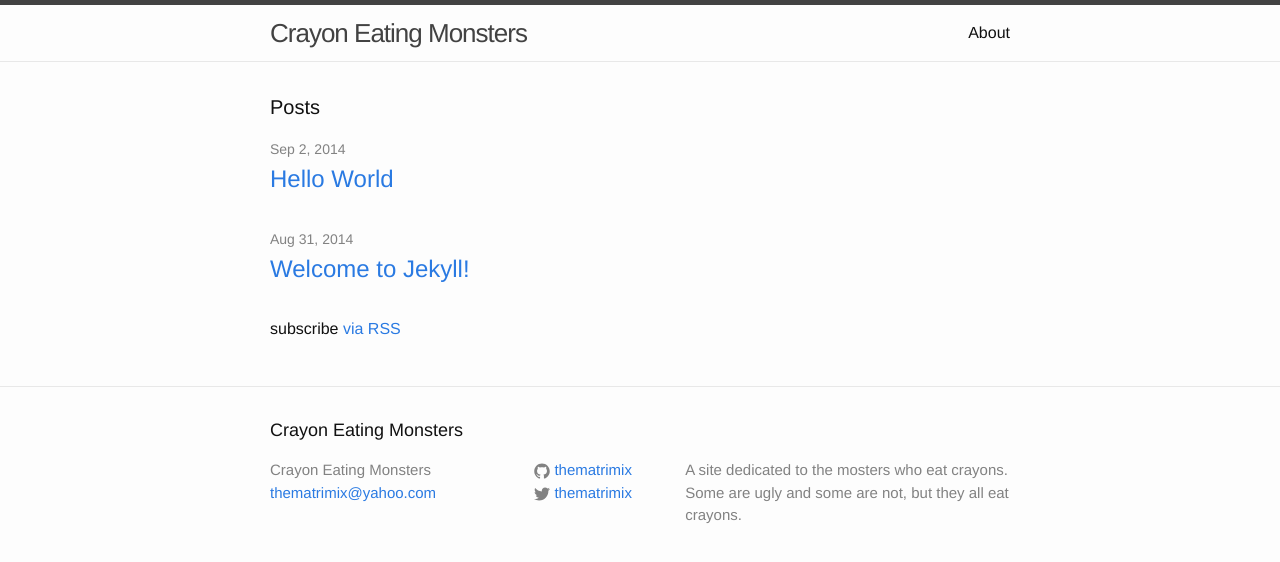
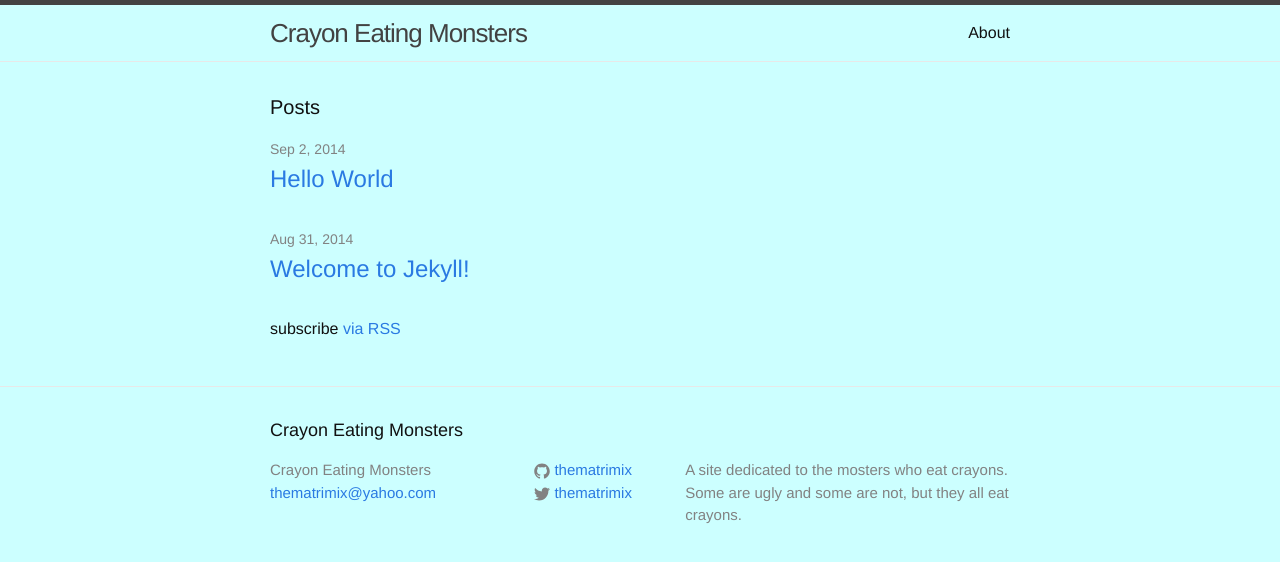
Before and after one commit to thematrimix/thematrimix.github.io, a Jekyll site: the page built from index.html, in a window 1280 px wide. Shown: the top 562 px of the page. Built offline with Jekyll 4.4.1, drawn with Linux system fonts in a browser that asks for light colours.

Commit message:
Update main.scss

```diff
--- a/css/main.scss
+++ b/css/main.scss
@@ -14,7 +14,7 @@ $base-line-height: 1.5;
 $spacing-unit:     30px;
 
 $text-color:       #111;
-$background-color: #fdfdfd;
+$background-color: #CCFFFF;
 $brand-color:      #2a7ae2;
 
 $grey-color:       #828282;
```
